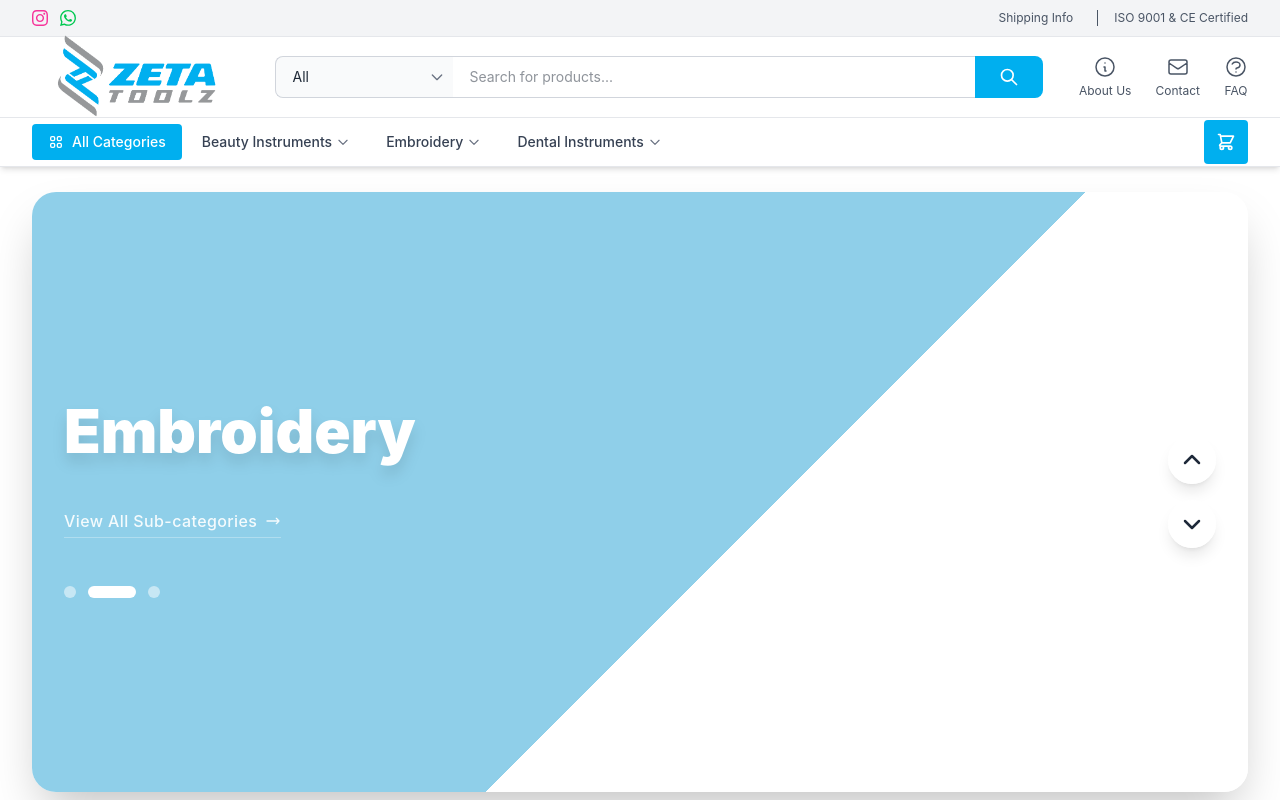
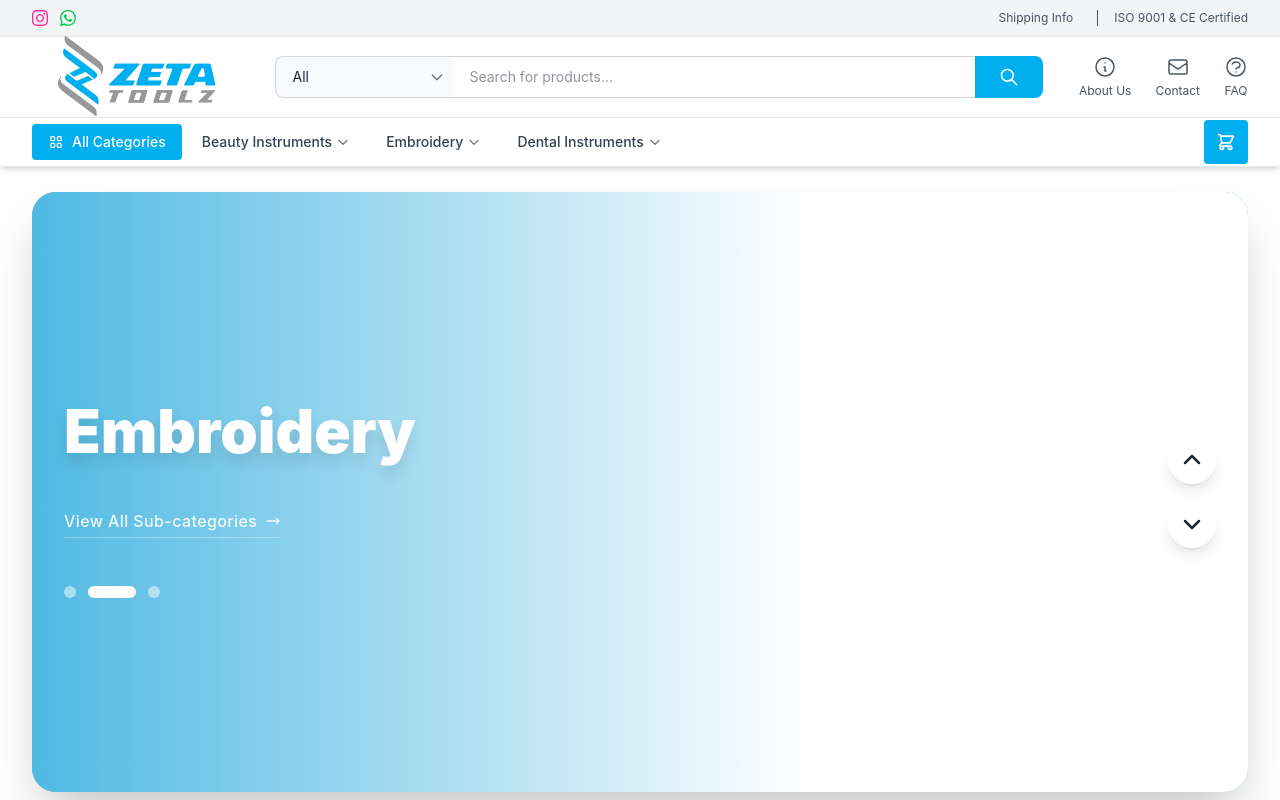
Before and after one commit to SamraanAhmed/zetatoolz, a Next.js app: page / in a window 1280 px wide. Shown: the top 800 px of the page. Built offline with nearby package versions, Linux system fonts and the light colour scheme.

Commit message:
Updated Hero Section Color

```diff
--- a/app/page.js
+++ b/app/page.js
@@ -166,13 +166,12 @@ export default function Home() {
     <div className="space-y-12 md:space-y-20">
       {/* Hero Carousel Section */}
       <section className="relative h-[500px] sm:h-[550px] lg:h-[600px] overflow-hidden rounded-2xl md:rounded-3xl shadow-2xl">
-        {/* Mobile: Solid Background, Desktop: Diagonal Split */}
+        {/* Background with gradient */}
         <div
           className="absolute inset-0 transition-colors duration-700"
           style={{
-            background: isMobile
-              ? slides[currentSlide].bgColor
-              : `linear-gradient(135deg, ${slides[currentSlide].bgColor} 0%, ${slides[currentSlide].bgColor} 58%, #ffffff 58%, #ffffff 100%)`
+            background: '#4fb9e3',
+            backgroundImage: 'linear-gradient(90deg, rgba(79, 185, 227, 1) 0%, rgba(255, 255, 255, 1) 64%)'
           }}
         />
 
```
